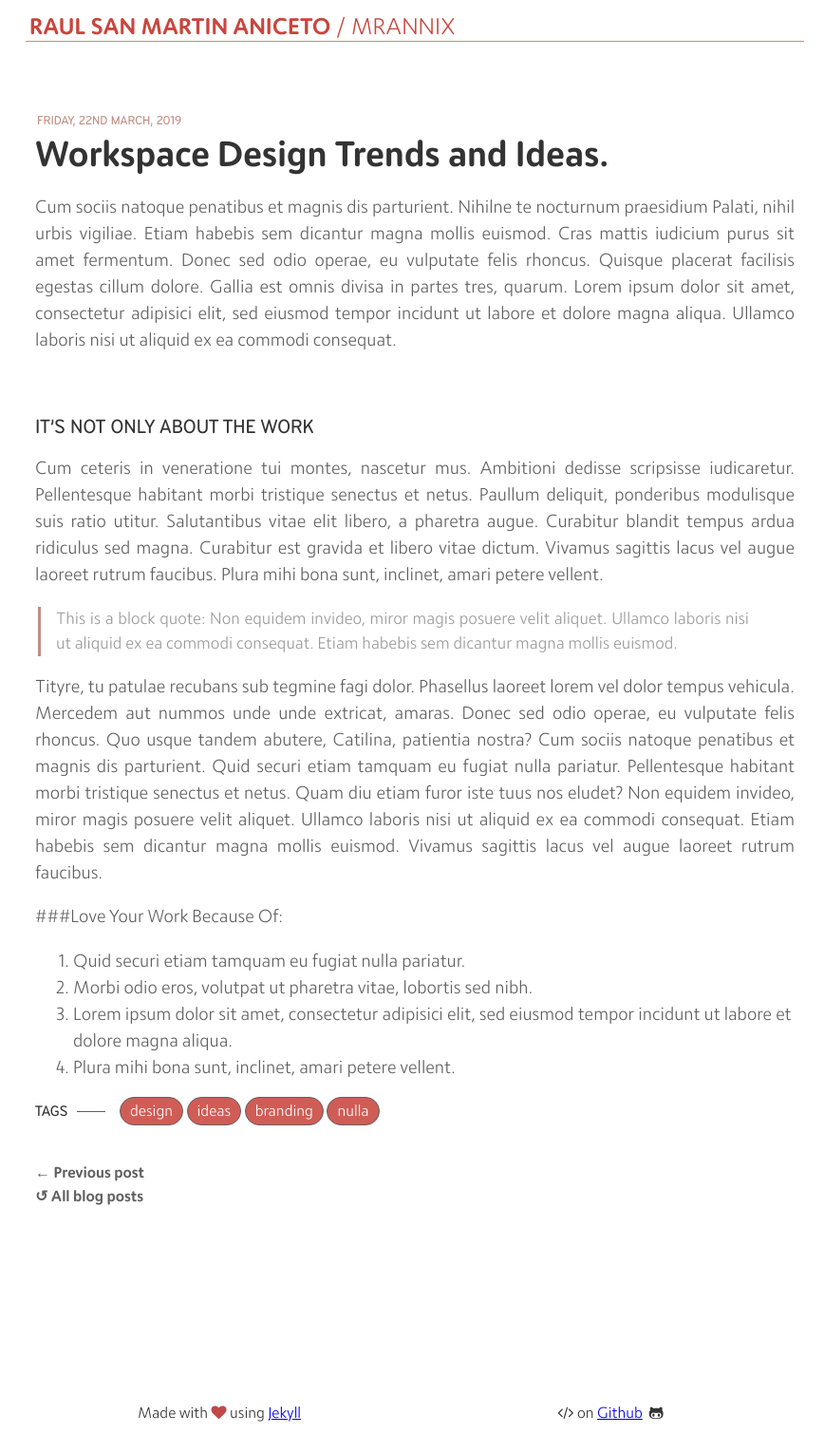
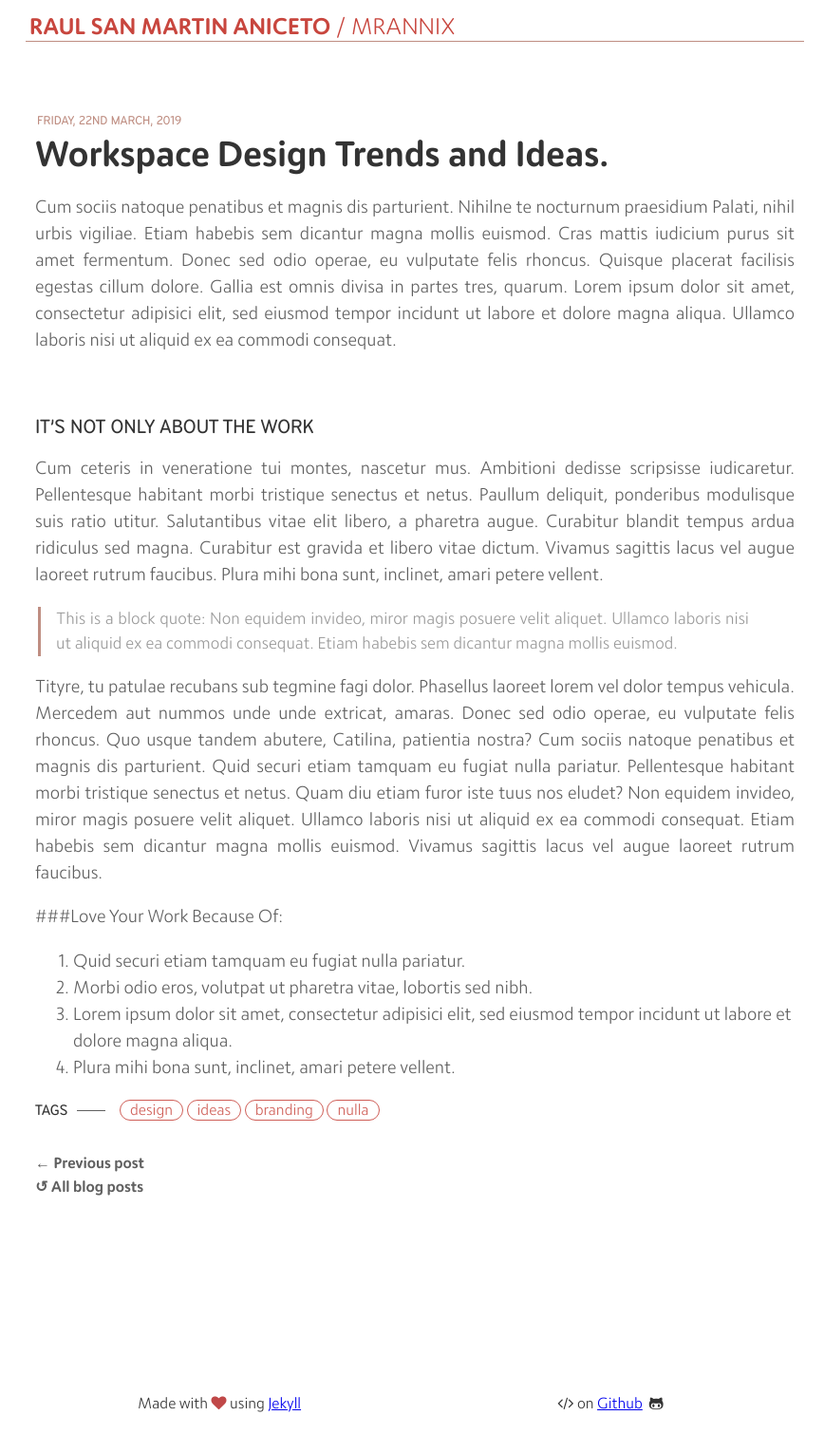
Before and after one commit to MrAnnix/MrAnnix.github.io, a Jekyll site: the page built from _posts/2019-03-22-workspace-design-trends-and-ideas.md, in a window 1280 px wide. Shown: the whole page at 95% size, without its empty margins (203-1071 px from the left). Built offline with Jekyll 4.4.1, drawn with Linux system fonts in a browser that asks for light colours.

Commit message:
Update _common.scss

```diff
--- a/_sass/_common.scss
+++ b/_sass/_common.scss
@@ -455,15 +455,14 @@ code,pre,tt {
 .post-tags .tags-list a {
     -webkit-transition-duration: 0.4s; /* Safari */
     transition-duration: 0.4s;
-    display: inline-block;
-    background-color: #cf5d56;
-    border: 1px solid #606060;
+    display: inline;
+    border: 1px solid #cf5d56;
     border-radius: 32px;
     line-height: 28px;
     padding: 0 10px 0 10px;
     text-decoration: none;
     margin-bottom: 8px;
-    color: #fff!important
+    color: #cf5d56
 }
 
 .post-tags .tags-list a:hover {
```
